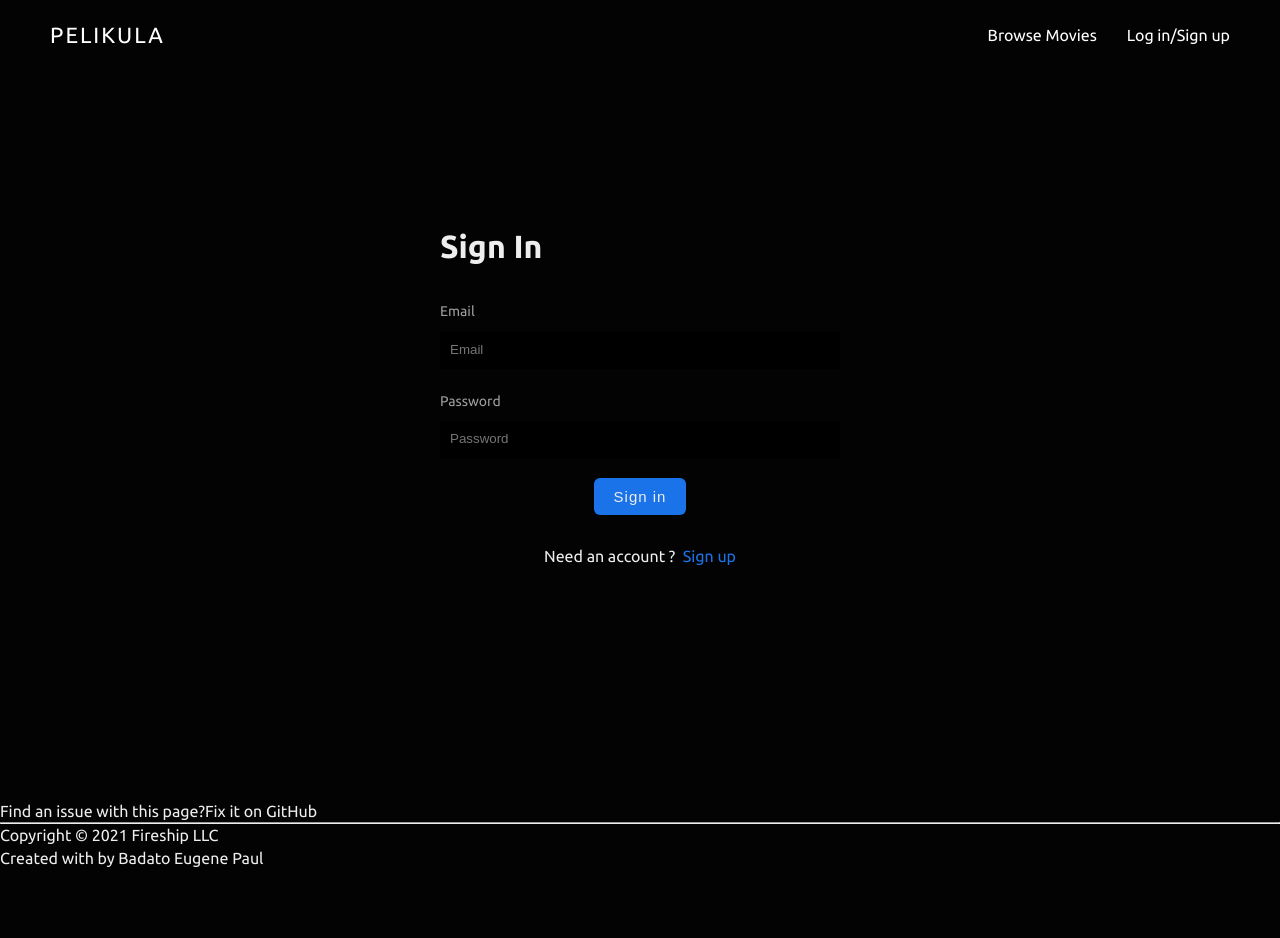
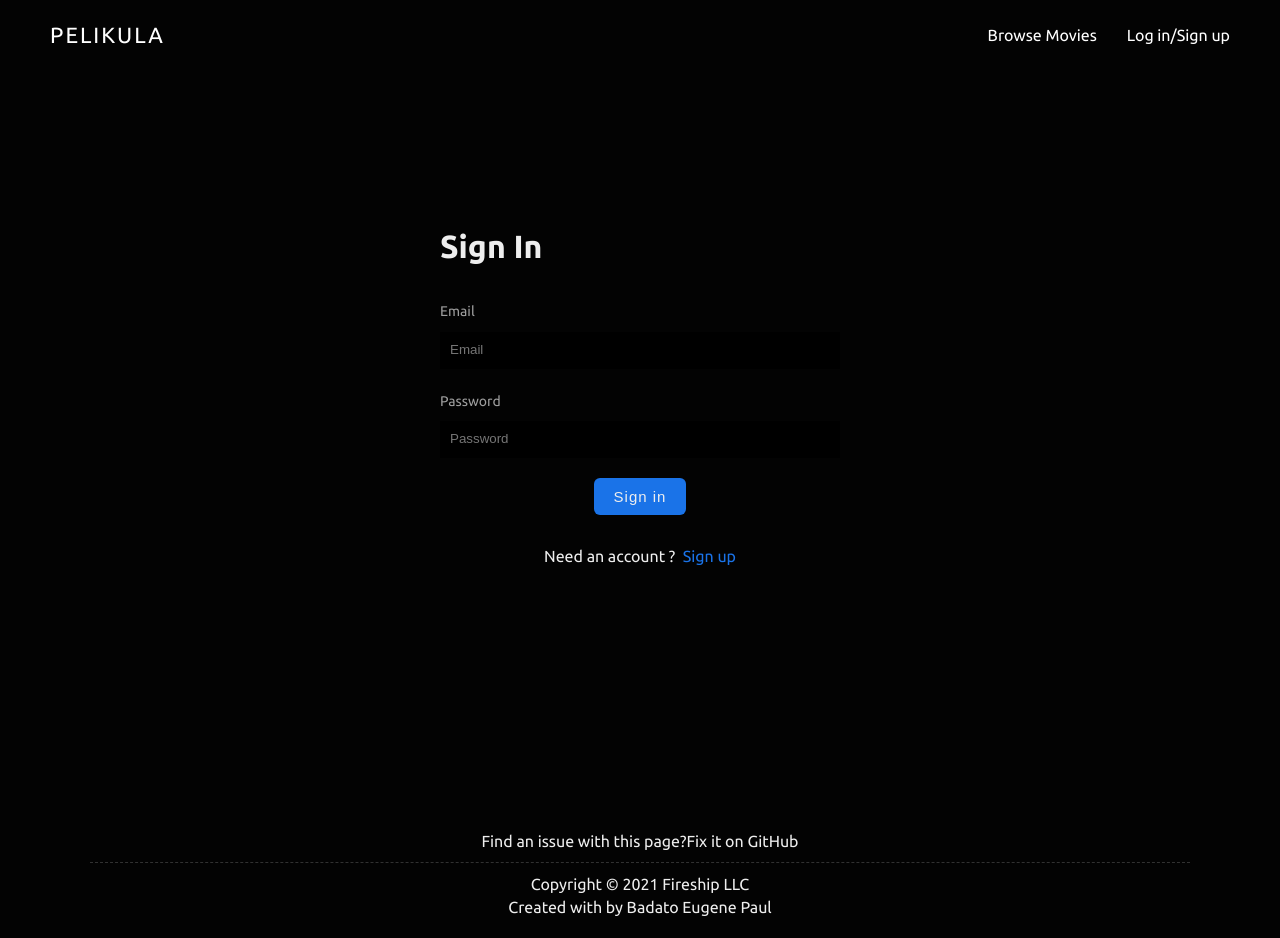
Before and after one commit to akocero/pelikula-react, a React (Create React App) app: page /login in a window 1280 px wide. Before the commit the page ends 869 px from the top, so only its background shows below. Built offline with nearby package versions, Linux system fonts and the light colour scheme; no server answers.

Commit message:
added footer

```diff
--- a/src/components/layout/Footer.js
+++ b/src/components/layout/Footer.js
@@ -1,8 +1,7 @@
 const Footer = () => {
     return (
-        <footer>
-            <p>Find an issue with this page?Fix it on GitHub</p>
-            <hr />
+        <footer className="footer">
+            <p className="mb-1 footer__issue">Find an issue with this page?Fix it on GitHub</p>
             <p>Copyright © 2021 Fireship LLC</p>
             <p>Created with  by Badato Eugene Paul</p>
         </footer>
--- a/src/index.css
+++ b/src/index.css
@@ -387,6 +387,16 @@ circle:nth-child(1) {
 
 .navbar.has-bg {
   background-color: rgba(3, 3, 3, 0.952);
+}
+
+.footer {
+  padding: 2rem 9rem;
+  text-align: center;
+}
+
+.footer__issue {
+  border-bottom: 1px dashed #313131;
+  padding: 1rem;
 }
 
 .row-movie-cards {
--- a/src/sass/layout/_footer.scss
+++ b/src/sass/layout/_footer.scss
@@ -0,0 +1,9 @@
+.footer {
+    padding: 2rem 9rem;
+    text-align: center;
+
+    &__issue {
+        border-bottom: 1px dashed rgb(49, 49, 49);
+        padding: 1rem;
+    }
+}
```
